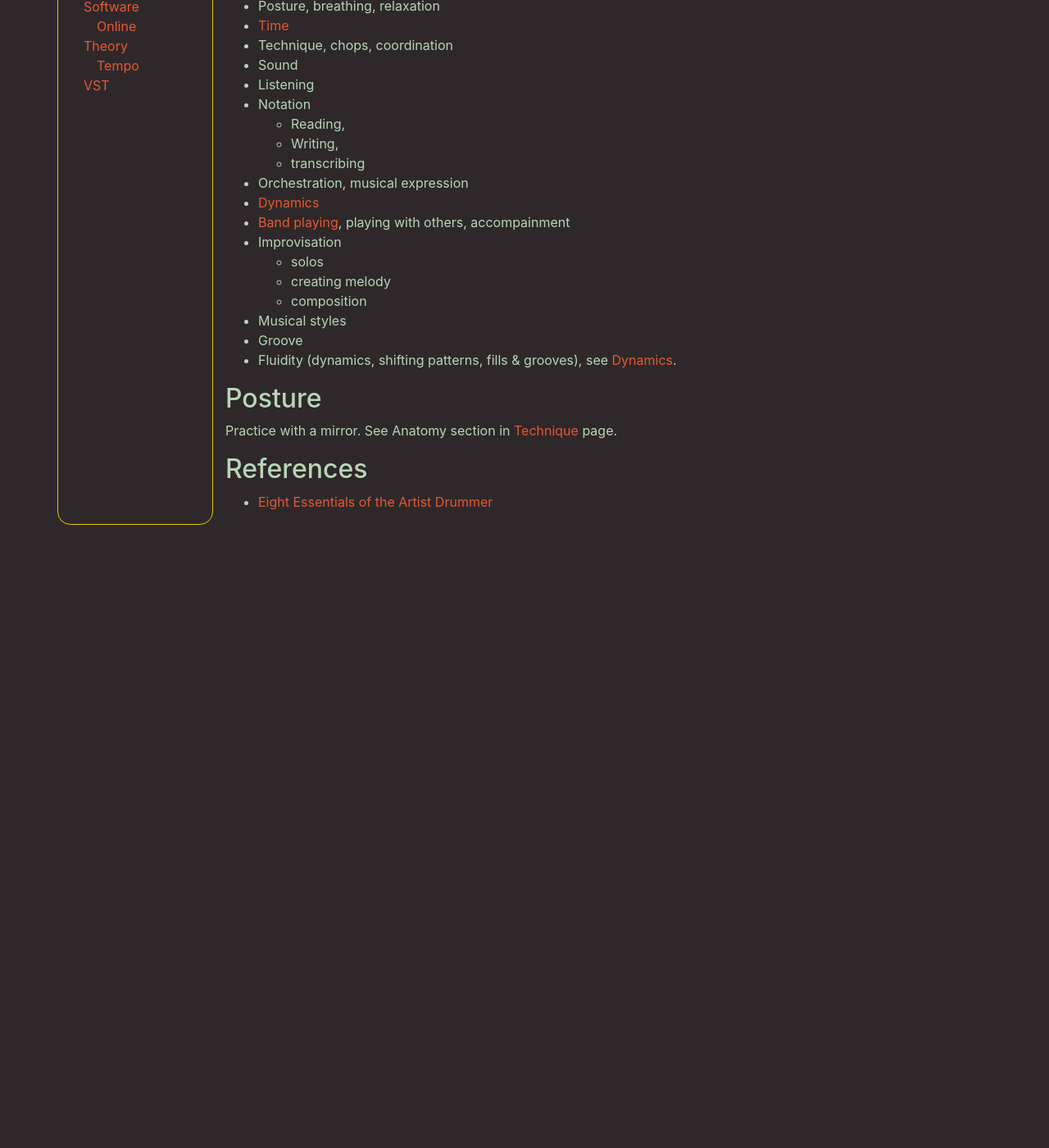
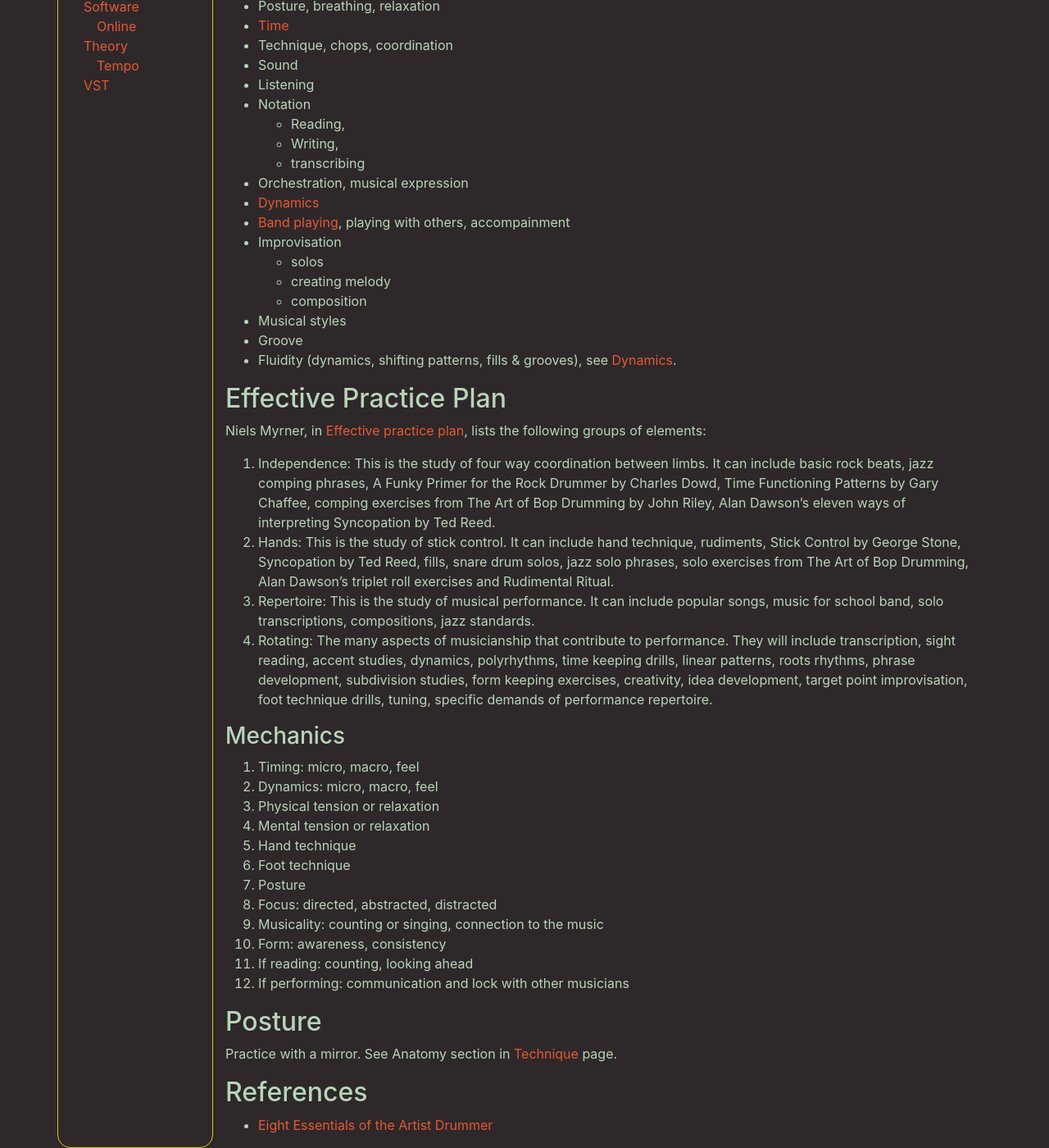
Before and after one commit to MisterY/music-site, a Jekyll site: the page built from drums/practice-elements.md, in a window 1280 px wide and 1400 px high, scrolled down 173 px. Shown: the whole window at 82% size. Built offline with Jekyll 4.4.1, drawn with Linux system fonts in a browser that asks for light colours; nearby versions of some CDN libraries; our own code applies the rules of GitHub Pages for plain Markdown files; before the commit the page ends 900 px from its top, so only the background shows below that.

Commit message:
items from effective practice plan

```diff
--- a/drums/practice-elements.md
+++ b/drums/practice-elements.md
@@ -22,6 +22,31 @@ These are the areas that require development and should be practiced/exercised.
 - Groove
 - Fluidity (dynamics, shifting patterns, fills & grooves), see [Dynamics](dynamics).
 
+## Effective Practice Plan
+
+Niels Myrner, in [Effective practice plan](https://www.nkmdrums.com/design-an-effective-practice-plan/), lists the following groups of elements:
+
+1. Independence: This is the study of four way coordination between limbs. It can include basic rock beats, jazz comping phrases, A Funky Primer for the Rock Drummer by Charles Dowd, Time Functioning Patterns by Gary Chaffee, comping exercises from The Art of Bop Drumming by John Riley, Alan Dawson’s eleven ways of interpreting Syncopation by Ted Reed.
+2. Hands: This is the study of stick control. It can include hand technique, rudiments, Stick Control by George Stone, Syncopation by Ted Reed, fills, snare drum solos, jazz solo phrases, solo exercises from The Art of Bop Drumming, Alan Dawson’s triplet roll exercises and Rudimental Ritual.
+3. Repertoire: This is the study of musical performance. It can include popular songs, music for school band, solo transcriptions, compositions, jazz standards.
+4. Rotating: The many aspects of musicianship that contribute to performance. They will include transcription, sight reading, accent studies, dynamics, polyrhythms, time keeping drills, linear patterns, roots rhythms, phrase development, subdivision studies, form keeping exercises, creativity, idea development, target point improvisation, foot technique drills, tuning, specific demands of performance repertoire.
+
+### Mechanics
+
+
+1. Timing: micro, macro, feel
+2. Dynamics: micro, macro, feel
+3. Physical tension or relaxation
+4. Mental tension or relaxation
+5. Hand technique
+6. Foot technique
+7. Posture
+8. Focus: directed, abstracted, distracted
+9. Musicality: counting or singing, connection to the music
+10. Form: awareness, consistency
+11. If reading: counting, looking ahead
+12. If performing: communication and lock with other musicians
+
 ## Posture
 
 Practice with a mirror. See Anatomy section in [Technique](technique) page.
```
